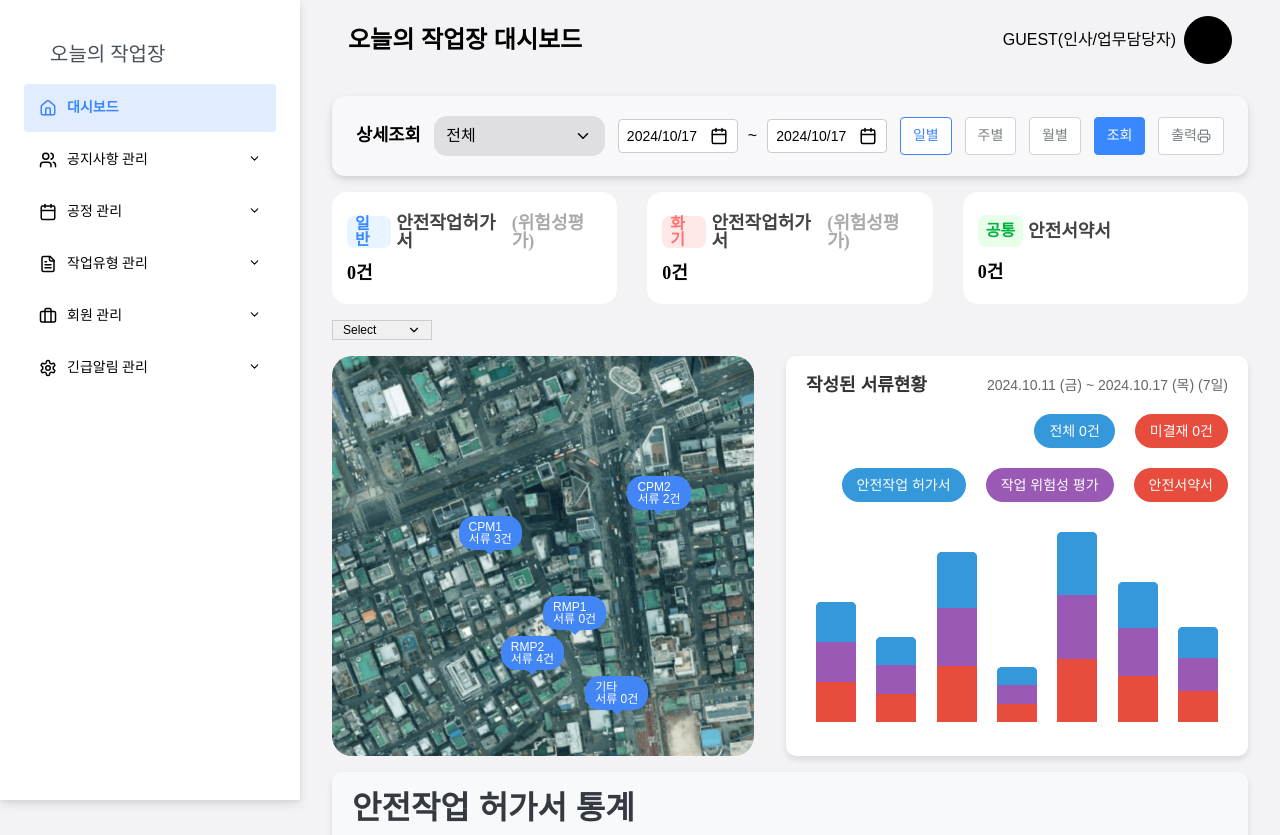
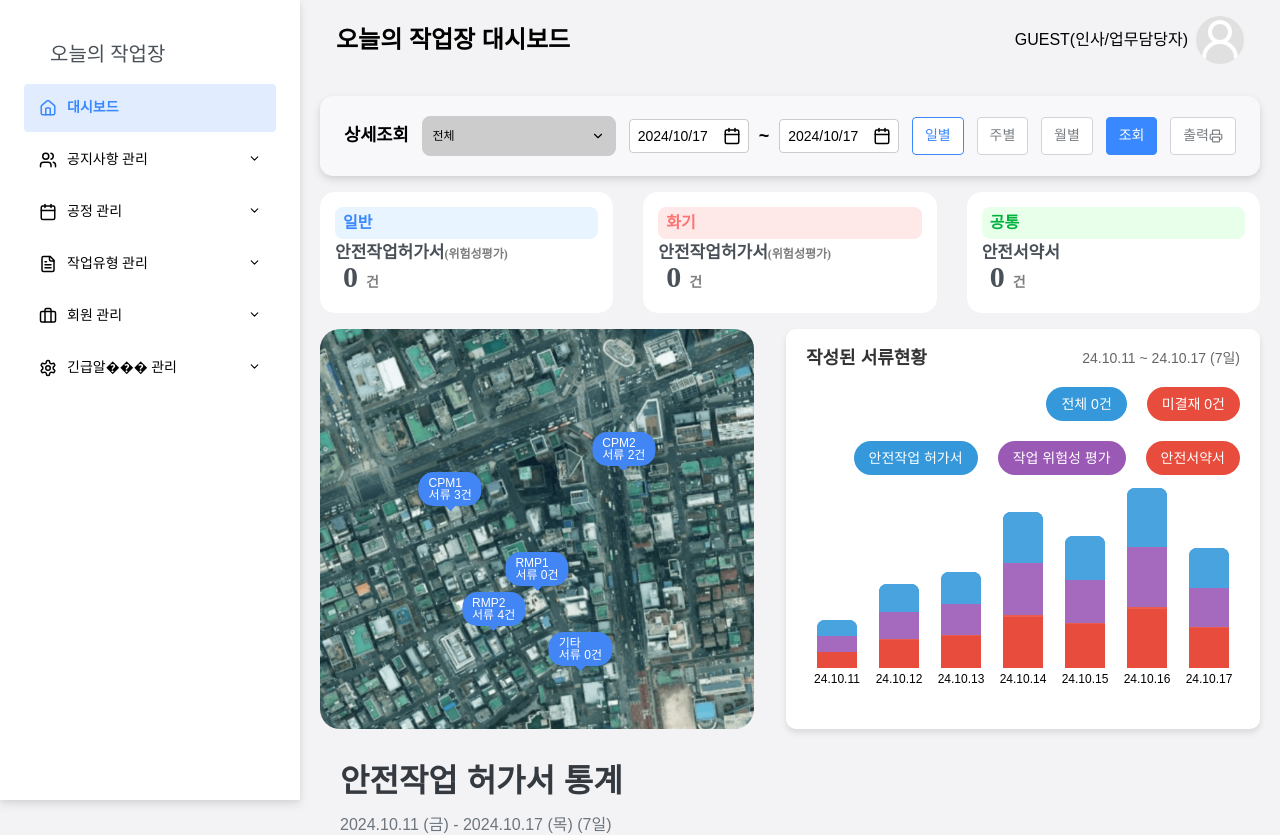
Before and after one commit to youngTkim/AdminMockUp, a React (Create React App) app: page / in a window 1280 px wide. Shown: the top 835 px of the page. Built offline with nearby package versions, Linux system fonts and the light colour scheme; a web font is replaced by a local one.

Commit message:
최종완료

```diff
--- a/src/App.js
+++ b/src/App.js
@@ -13,50 +13,8 @@ import ProcessWorkingReport from "./Process/WorkingReport";
 import ProcessWorkingToday from "./Process/WorkingToday";
 import WorkerApproval from "./Worker/Approval";
 import WorkerAttendance from "./Worker/Attendance";
-const AccordionContainer = styled.div`
-  display: flex;
-  flex-direction: column;
-  font-size: 20px;
-  width: 100%;
-`;
 
-const AccordionItem = styled.div`
-  border-bottom: 1px solid #e0e0e0;
-  margin-bottom: 4px;
-`;
 
-const AccordionHeader = styled.div`
-  display: flex;
-  justify-content: space-between;
-  align-items: center;
-  border-radius: 4px;
-  padding: 15px;
-  cursor: pointer;
-  background-color: ${(props) => (props.isOpen ? "black" : "")};
-  transition: 0.5s ease;
-  &:hover {
-    background-color: #e9ecef;
-  }
-`;
-
-const AccordionContent = styled.div`
-  padding: 0 15px;
-  max-height: ${(props) => (props.isOpen ? "1000px" : "0")};
-  overflow: hidden;
-  transition: 0.5s ease;
-  > ul {
-    li {
-      display: flex;
-      align-items: center;
-      overflow: hidden;
-      padding: 1rem;
-    }
-  }
-`;
-
-const AccordionIcon = styled.span`
-  margin-left: 10px;
-`;
 
 const AppContainer = styled.div`
   width: 100%;
@@ -64,15 +22,13 @@ const AppContainer = styled.div`
   background-color: #f3f3f5;
 `;
 
-const ContentContainer = styled.main`
-  width: 100%;
-`;
+
 
 function App() {
   return (
     <AppContainer>
       <Sidebar></Sidebar>
-      <ContentContainer>
+
         <Routes>
           <Route path="/" element={<DashBoard />} />
           <Route path="/notice/list" element={<NoticeList />} />
@@ -98,7 +54,7 @@ function App() {
           <Route path="/worker/attendance" element={<WorkerAttendance />} />
         </Routes>
 
-      </ContentContainer>
+
     </AppContainer>
   );
 }
--- a/src/BarChartComponent.js
+++ b/src/BarChartComponent.js
@@ -44,35 +44,79 @@ const Stat = styled.div`
 
 const BarChart = styled.div`
   display: flex;
+  justify-content: space-between;
+  align-items: flex-end;
+  height: 200px;
+  width: 100%;
+  padding-bottom: 10px;
+
+  @media (max-width: 1000px) {
     justify-content: space-around;
-  align-items: flex-end;
-  height: 200px;  // 300px에서 400px로 증가
+  }
 `;
 
 const Bar = styled.div`
   width: 40px;
   background-color: #3498db;
-  border-radius: 5px 5px 0 0;
+  border-radius: 8px 8px 0 0;
   position: relative;
+  transition: width 0.3s ease-in-out, height 0.3s ease-in-out;
   overflow: hidden;
 
-  &::before, &::after {
+  @media (max-width: 1000px) {
+    width: 30px;
+  }
+
+  @media (max-width: 900px) {
+    width: 25px;
+  }
+
+  @media (max-width: 800px) {
+    width: 20px;
+    border-radius: 6px 6px 0 0;
+  }
+
+  &::before {
+    content: '';
+    position: absolute;
+    top: 0;
+    left: 0;
+    right: 0;
+    bottom: 0;
+    background: rgba(255, 255, 255, 0.1);
+    border-radius: inherit;
+  }
+
+  &::after {
     content: '';
     position: absolute;
     width: 100%;
     left: 0;
-  }
-
-  &::before {
-    height: 33%;
-    bottom: 33%;
-    background-color: #9b59b6;
-  }
-
-  &::after {
     height: 33%;
     bottom: 0;
     background-color: #e74c3c;
+  }
+`;
+
+const BarContainer = styled.div`
+  display: flex;
+  flex-direction: column;
+  align-items: center;
+  flex-shrink: 1;
+  width: calc(100% / 7); // 7개의 막대가 있다고 가정
+
+  @media (max-width: 1000px) {
+    width: calc(100% / 7 - 10px);
+  }
+`;
+
+const BarDate = styled.div`
+  margin-top: 5px;
+  font-size: 12px;
+  text-align: center;
+
+  @media (max-width: 900px) {
+    font-size: 10px;
   }
 `;
 
@@ -104,11 +148,34 @@ const BarChartComponent = () => {
     return { display: 'none' };
   };
 
+  const maxBarHeight = 180; // 최대 막대 높이 설정 (px)
+  const barValues = [80, 140, 160, 260, 220, 300, 200];
+  const maxValue = Math.max(...barValues);
+
+  const getScaledHeight = (value) => {
+    return (value / maxValue) * maxBarHeight;
+  };
+
+  const getLastSevenDays = () => {
+    const dates = [];
+    for (let i = 6; i >= 0; i--) {
+      const date = new Date();
+      date.setDate(date.getDate() - i);
+      const year = date.getFullYear().toString().slice(-2); // 년도의 마지막 두 자리
+      const month = (date.getMonth() + 1).toString().padStart(2, '0');
+      const day = date.getDate().toString().padStart(2, '0');
+      dates.push(`${year}.${month}.${day}`);
+    }
+    return dates;
+  };
+
+  const dates = getLastSevenDays();
+
   return (
     <ChartContainer>
       <Header>
         <Title>작성된 서류현황</Title>
-        <DateRange>2024.10.11 (금) ~ 2024.10.17 (목) (7일)</DateRange>
+        <DateRange>{`${dates[0]} ~ ${dates[6]} (7일)`}</DateRange>
       </Header>
       <Stats>
         <Stat bgColor="#3498db" onClick={() => handleFilterClick('all')}>전체 0건</Stat>
@@ -120,19 +187,24 @@ const BarChartComponent = () => {
         <Stat bgColor="#e74c3c" >안전서약서</Stat>
       </Stats>
       <BarChart ref={chartRef}>
-        {[120, 85, 170, 55, 190, 140, 95].map((height, index) => (  // 랜덤으로 200 이하의 값으로 변경
+        {barValues.map((value, index) => (
+          <BarContainer key={index}>
             <Bar
-            key={index}
               className="bar"
               style={{
-              height: activeFilter === 'all' ? `${height}px` : `${height / 3}px`,
-              transition: 'height 0.3s ease-in-out'
+                height: activeFilter === 'all'
+                  ? `${getScaledHeight(value)}px`
+                  : `${getScaledHeight(value) / 3}px`,
+                transition: 'height 0.3s ease-in-out, width 0.3s ease-in-out',
+                borderRadius: '8px 8px 0 0',
               }}
             >
               <div style={{ ...getBarStyle('permit'), backgroundColor: '#3498db' }} />
               <div style={{ ...getBarStyle('assessment'), backgroundColor: '#9b59b6' }} />
               <div style={{ ...getBarStyle('pledge'), backgroundColor: '#e74c3c' }} />
             </Bar>
+            <BarDate>{dates[index]}</BarDate>
+          </BarContainer>
         ))}
       </BarChart>
     </ChartContainer>
--- a/src/ConstructionSiteMap.js
+++ b/src/ConstructionSiteMap.js
@@ -4,11 +4,20 @@ import styled from 'styled-components';
 const MapContainer = styled.div`
   position: relative;
   width: 100%;
-  height: auto;
+  height: 100%; // 부모 요소의 높이에 맞춤
   background-image: url('/image/map.png');
   background-size: cover;
   background-position: center;
   border-radius: 20px;
+  overflow: hidden; // 내용이 넘치는 경우 숨김
+
+  @media (max-width: 700px) {
+    aspect-ratio: 16 / 9; // 16:9 비율 유지
+  }
+
+  @media (max-width: 300px) {
+    display: none; // 300px 이하에서 숨김
+  }
 `;
 
 const Marker = styled.div`
@@ -19,6 +28,8 @@ const Marker = styled.div`
   border-radius: 15px;
   font-size: 12px;
   cursor: pointer;
+  transform: translate(-50%, -50%);
+
   &:after {
     content: '';
     position: absolute;
@@ -31,9 +42,21 @@ const Marker = styled.div`
     border-top: 5px solid #4285F4;
     transform: translateX(-50%);
   }
+
+  @media (max-width: 700px) {
+    font-size: 10px;
+    padding: 3px 6px;
+
+    &:after {
+      border-left-width: 3px;
+      border-right-width: 3px;
+      border-top-width: 3px;
+      bottom: -3px;
+    }
+  }
 `;
 
-const ConstructionSiteMap = () => {
+const ConstructionSiteMap = ({ className }) => {
   // 작업장 데이터 (예시)
   const workplaces = [
     { name: 'CPM1', left: '30%', top: '40%', documents: 3 },
@@ -45,7 +68,7 @@ const ConstructionSiteMap = () => {
   ];
 
   return (
-    <MapContainer>
+    <MapContainer className={className}>
       {workplaces.map((workplace, index) => (
         <Marker
           key={index}
--- a/src/DropDown.js
+++ b/src/CustomDropdown.js
@@ -5,6 +5,7 @@ import { ChevronDown, ChevronUp } from "lucide-react";
 const DropdownContainer = styled.div`
   position: relative;
   width: 100px;
+  flex:1;
 `;
 
 const DropdownHeader = styled.div`
@@ -12,30 +13,32 @@ const DropdownHeader = styled.div`
   justify-content: space-between;
   align-items: center;
   padding: 0 10px;
-  height: 20px;
-  background-color: #f0f0f0;
-  border: 1px solid #ccc;
+  height: 40px;
+  background-color: #ccc;
   cursor: pointer;
   font-size: 12px;
+  border: 1px solid #ccc;
+  border-radius: 8px;
 `;
 
-const DropdownListContainer = styled.div`
+const DropdownContent = styled.div`
   position: absolute;
-  top: 100%;
+  top: 0;
   left: 0;
   width: 100%;
   background-color: white;
   border: 1px solid #ccc;
-  border-top: none;
-  max-height: 150px;
-  overflow-y: auto;
+  border-radius: 4px;
+  overflow: hidden;
   z-index: 1000;
 `;
 
 const DropdownList = styled.ul`
-  padding: 0;
+  padding: 20px 0 0;  // Add top padding to make space for the header
   margin: 0;
   list-style-type: none;
+  max-height: 150px;
+  overflow-y: auto;
 `;
 
 const ListItem = styled.li`
@@ -78,7 +81,7 @@ const CustomDropdown = ({ options, defaultOption }) => {
         {isOpen ? <ChevronUp size={14} /> : <ChevronDown size={14} />}
       </DropdownHeader>
       {isOpen && (
-        <DropdownListContainer>
+        <DropdownContent>
           <DropdownList>
             {options.map((option, index) => (
               <ListItem key={index} onClick={() => handleOptionClick(option)}>
@@ -86,7 +89,7 @@ const CustomDropdown = ({ options, defaultOption }) => {
               </ListItem>
             ))}
           </DropdownList>
-        </DropdownListContainer>
+        </DropdownContent>
       )}
     </DropdownContainer>
   );
--- a/src/DashBoard.js
+++ b/src/DashBoard.js
@@ -1,8 +1,8 @@
 import { useState } from "react";
 import styled from "styled-components";
-import { ChevronDown, Printer } from "lucide-react";
+import { Printer, UserRound } from "lucide-react";
 import DateRangePicker from "./DateRangePicker";
-import CustomDropdown from "./DropDown";
+import CustomDropdown from "./CustomDropdown";
 import WeatherComponent from "./Wheather";
 import NoticeList from "./NoticeList";
 import NewsComponent from "./NewsComponent";
@@ -11,14 +11,21 @@ import SafetyWorkPermitDashboard from "./SafetyWorkPermitDashboard";
 import BarChartComponent from './BarChartComponent';
 import ConstructionSiteMap from './ConstructionSiteMap';
 const DashBoardWrapper = styled.div`
-  padding: 0rem 2rem 0rem 2rem;
-  margin-left: 300px;
+  padding: 0px 20px 0px 320px;
   > div {
     margin-bottom: 1rem;
+  }
+  @media (max-width: 800px) {
+  padding: 80px 20px 0px 20px;
   }
 `;
 
 const DashBoardHeader = styled.div`
+@media (max-width: 800px) {
+pointer-events: none;
+display: none;
+}
+
   display: flex;
   justify-content: space-between;
   align-items: center;
@@ -37,14 +44,13 @@ const DashBoardHeader = styled.div`
     > .profile {
       width: 3rem;
       height: 3rem;
-      background-color: black;
-      border: 1px solid black;
+      background-color: #e0e0e0;
+      align-items: center;
+      justify-content: center;
       border-radius: 50%;
       overflow: hidden;
-      img {
-        position: absolute;
-        top: 0;
-        left: 0;
+      svg{
+        color:white;
         width: 100%;
         height: auto;
         object-fit: cover;
@@ -56,6 +62,7 @@ const DashBoardHeader = styled.div`
 const DashBoardSetter = styled.div`
   display: flex;
   justify-content: space-between;
+  flex-wrap: wrap;
   align-items: center;
   gap: 0.8rem;
   min-height: 5rem;
@@ -63,11 +70,22 @@ const DashBoardSetter = styled.div`
   border-radius: 0.8rem;
   background-color: #f8f8fb;
   box-shadow: 0 4px 10px rgba(0, 0, 0, 0.1), 0 2px 4px rgba(0, 0, 0, 0.05);
-  > .subtitle {
+
+  > section {
+  display: flex;
+  align-items: center;
+  gap: 0.8rem;
+  }
+
+  > section:first-child {
+  flex-grow: 1;
+  }
+
+   .subtitle {
     font-size: 1.1rem;
     font-weight: 800;
   }
-  > .location {
+  .location {
     display: flex;
     padding: 0.8rem;
     justify-content: space-between;
@@ -104,6 +122,39 @@ const DashBoardSetter = styled.div`
   }
   .print {
   }
+
+  @media (max-width: 500px) {
+    flex-direction: column;
+    align-items: stretch;
+
+    > section {
+      flex-direction: column;
+      align-items: stretch;
+      width: 100%;
+    }
+
+    > section:first-child {
+      .subtitle {
+        display: none;
+      }
+
+      > * {
+        width: 100%;
+        margin-bottom: 0.8rem;
+      }
+    }
+
+    > section:last-child {
+      flex-direction: row;
+      flex-wrap: wrap;
+      justify-content: space-between;
+
+      > * {
+        flex-basis: calc(50% - 0.4rem);
+        margin-bottom: 0.8rem;
+      }
+    }
+  }
 `;
 
 const DashBoardAssessment = styled.div`
@@ -111,6 +162,11 @@ const DashBoardAssessment = styled.div`
   align-items: center;
   gap: 30px;
   justify-content: space-between;
+
+  @media (max-width: 500px) {
+    flex-direction: column;
+    align-items: stretch;
+  }
 
   > article {
     display: flex;
@@ -122,13 +178,18 @@ const DashBoardAssessment = styled.div`
     background-color: #ffffff;
     border-radius: 15px;
     font-family: "Noto Sans kr";
-    font-size: 18px;
+    font-size: 15px;
     font-weight: 700;
+    justify-content: space-between;
+
+    @media (max-width: 500px) {
+      margin-bottom: 15px;
+    }
+
     > div {
       flex: 1;
-      display: flex;
+      flex-wrap:wrap;
       align-items: center;
-      gap: 5px;
       > span:first-of-type {
         display: flex;
         align-items: center;
@@ -136,12 +197,15 @@ const DashBoardAssessment = styled.div`
         font-size: 1rem;
         border-radius: 0.5rem;
         height: 2rem;
+        margin-bottom:5px;
       }
       > span:nth-of-type(2) {
-        color: #434343;
+        color: #4a5058;
+        font-size: 17px;
       }
       > span:nth-of-type(3) {
-        color: #aaa;
+        color: #7d7d7d;
+        font-size: 12px;
       }
     }
     .normal {
@@ -155,6 +219,19 @@ const DashBoardAssessment = styled.div`
     .pledge {
       color: #00b33f;
       background-color: #e8ffea;
+    }
+    > div:last-child {
+      display: flex;
+      align-items: baseline;
+
+      > span:first-child {
+        color: #4a5058;
+        font-size: 30px;
+      }
+      > span:last-child {
+        color: #7d7d7d;
+        font-size: 14px;
+      }
     }
   }
 `;
@@ -234,7 +311,7 @@ img: 'https://storage.todayworkings.com/notice/f55d868e20194776995f4591f146647c.
     title: '08.30 오늘의작업장 앱 업데이트 사전 안내 (필수)',
     date: '2024-09-06 16:41',
     content: `안녕하세요, 오늘의작업장입니다.
-신규 기능 추가에 따른 업데이트가 진행되었음을 안내 드립니다.
+신규 기능 추가에 따른 업데이트가 ��행되었음을 안내 드립니다.
 
 원활한 서비스 사용을 위해
 앱 업데이트를 진행해 주세요!
@@ -269,33 +346,38 @@ img: 'https://storage.todayworkings.com/notice/a6488dbf6ecb402eaa940a18cc97ccc6.
 
 },
 
-
 ];
 
 const SideBySideContainer = styled.div`
   display: flex;
-  flex-direction: column; // 기본적으로 세로 방향으로 배치
+  flex-direction: column;
   gap: 2rem;
   height: auto;
 
   > * {
-    width: 100%; // 각 자식 요소의 너비를 100%로 설정
+    width: 100%;
   }
 
   @media (min-width: 701px) {
-    flex-direction: row; // 501px 이상에서는 가로 방향으로 배치
-    height: 400px;
+    flex-direction: row;
+    height: 400px; // 고정 높이 설정
     > * {
-      width: 0; // 너비를 0으로 설정하여 flex-grow가 제대로 작동하도록 함
+      width: 0;
       flex: 1;
+      overflow: hidden; // 내용이 넘치는 경우 숨김 처리
     }
   }
 `;
 
+const StyledCustomDropdown = styled(CustomDropdown)`
+  border-radius: 8px;
+`;
+
 function DashBoard() {
-  const [curLocation, setCurLocation] = useState("전체");
+  const [curLocation, setCurLocation] = useState("전체"); // 기본값을 "전체"로 설정
   const [calenderType, setCalenderType] = useState("일별");
-  const options = ["Option 1", "Option 2", "Option 3", "Option 4", "Option 5"];
+
+  const locationOptions = ["전체", "본사", "공장A", "공장B", "물류센터"];
 
   return (
     <DashBoardWrapper>
@@ -303,16 +385,24 @@ function DashBoard() {
         <span className="title">오늘의 작업장 대시보드</span>
         <div className="userInfo">
           <label className="position">GUEST(인사/업무담당자)</label>
-          <span className="profile"></span>
+          <span className="profile">
+            <UserRound size={30} />
+          </span>
         </div>
       </DashBoardHeader>
       <DashBoardSetter>
-        <div className="subtitle">상세조회</div>
-        <div className="location">
-          <span>{curLocation}</span>
-          <ChevronDown size={18} />
-        </div>
-        <DateRangePicker calenderType={calenderType} />
+        <section>
+          <div className="subtitle">상세조회</div>
+          <StyledCustomDropdown
+            options={locationOptions}
+            value={curLocation}
+            defaultOption="전체"
+            onChange={(selectedOption) => setCurLocation(selectedOption)}
+
+          />
+          <DateRangePicker calenderType={calenderType} />
+        </section>
+        <section>
         <div
           className={`setter_button ${calenderType === "일별" && "activated"}`}
           onClick={() => {
@@ -342,6 +432,7 @@ function DashBoard() {
           <span>출력</span>
           <Printer size={14} />
         </div>
+        </section>
       </DashBoardSetter>
       <DashBoardAssessment>
         <article>
@@ -350,7 +441,10 @@ function DashBoard() {
             <span>안전작업허가서</span>
             <span>(위험성평가)</span>
           </div>
-          <div>0건</div>
+          <div>
+            <span>0</span>
+            <span>건</span>
+          </div>
         </article>
         <article>
           <div>
@@ -358,19 +452,23 @@ function DashBoard() {
             <span>안전작업허가서</span>
             <span>(위험성평가)</span>
           </div>
-          <div>0건</div>
+          <div>
+            <span>0</span>
+            <span>건</span>
+          </div>
         </article>
         <article>
           <div>
             <span className="pledge">공통</span>
             <span>안전서약서</span>
           </div>
-          <div>0건</div>
+          <div>
+            <span>0</span>
+            <span>건</span>
+          </div>
         </article>
       </DashBoardAssessment>
-      <CustomDropdown options={options} defaultOption="Select" />
       <SideBySideContainer>
-
       <ConstructionSiteMap />
       <BarChartComponent />
       </SideBySideContainer>
--- a/src/DateRangePicker.js
+++ b/src/DateRangePicker.js
@@ -2,32 +2,55 @@ import React, { useEffect, useState } from "react";
 import DatePicker from "react-datepicker";
 import "react-datepicker/dist/react-datepicker.css";
 import styled from "styled-components";
-import { Calendar, CalendarDays } from "lucide-react";
+import { Calendar } from "lucide-react";
 
 const DatePickerContainer = styled.div`
   display: flex;
   align-items: center;
   gap: 10px;
-`;
 
-const StyledDatePicker = styled(DatePicker)`
-  padding: 8px;
-  border: 1px solid #ccc;
-  border-radius: 4px;
-  font-size: 14px;
-  width: 120px;
+  @media (max-width: 350px) {å
+    flex-direction: column;
+    align-items: stretch;
+    > div{
+      display: flex;
+    width: 100%;
+    }
+  }
 `;
 
 const DatePickerWrapper = styled.div`
   position: relative;
 `;
 
+const StyledDatePicker = styled(DatePicker)`
+  padding: 8px 30px 8px 8px;
+  border: 1px solid #ccc;
+  border-radius: 4px;
+  font-size: 14px;
+  width: 120px;
+
+  @media (max-width: 350px) {
+    width: 100%;
+  }
+`;
+
 const CalendarIcon = styled(Calendar)`
   position: absolute;
-  right: 10px;
+  right: 8px;
   top: 50%;
   transform: translateY(-50%);
   pointer-events: none;
+`;
+
+const Separator = styled.span`
+  font-size: 18px;
+  font-weight: bold;
+
+  @media (max-width: 350px) {
+    align-self: center;
+    margin: 5px 0;
+  }
 `;
 
 const DateRangePicker = ({ calenderType }) => {
@@ -65,7 +88,7 @@ const DateRangePicker = ({ calenderType }) => {
         />
         <CalendarIcon size={18} />
       </DatePickerWrapper>
-      <span>~</span>
+      <Separator>~</Separator>
       <DatePickerWrapper>
         <StyledDatePicker
           selected={endDate}
--- a/src/SideBar.js
+++ b/src/SideBar.js
@@ -1,5 +1,5 @@
 import styled from "styled-components";
-import { useNavigate, useLocation } from "react-router-dom";
+import { useLocation } from "react-router-dom";
 import {
   Home,
   Users,
@@ -10,7 +10,7 @@ import {
   ChevronDown,
   ChevronUp,
   Menu,
-  X,
+  UserRound,
 } from "lucide-react";
 import { useEffect, useState } from "react";
 
@@ -26,7 +26,7 @@ const SidebarWrapper = styled.div`
   font-family: "Noto Sans kr";
   transition: transform 0.3s ease-in-out;
 
-  @media (max-width: 500px) {
+  @media (max-width: 800px) {
     transform: ${({ isOpen }) => (isOpen ? 'translateX(0)' : 'translateX(-100%)')};
     width: 100%;
     z-index: 1000;
@@ -55,9 +55,17 @@ const HeaderBar = styled.div`
   justify-content: space-between;
   z-index: 100;
 
-  @media (max-width: 500px) {
+  @media (max-width: 800px) {
     display: flex;
   }
+`;
+
+const CenteredTitle = styled.div`
+  position: absolute;
+  left: 50%;
+  transform: translateX(-50%);
+  font-size: 18px;
+  font-weight: 600;
 `;
 
 const HamburgerButton = styled.button`
@@ -120,8 +128,76 @@ const AccordionIcon = styled.span`
   margin-left: 10px;
 `;
 
+const DashBoardHeader = styled.div`
+  @media (max-width: 800px) {
+    pointer-events: none;
+    opacity: 0;
+  }
+  display: flex;
+  justify-content: space-between;
+  align-items: center;
+  padding: 1rem;
+  > .title {
+    font-size: 1.5rem;
+    font-weight: 600;
+  }
+  > .userInfo {
+    display: flex;
+    align-items: center;
+    > .position {
+      margin-right: 0.5rem;
+    }
+    > .profile {
+      width: 3rem;
+      height: 3rem;
+      background-color: #ccc; // Changed from black to a lighter color
+      border: 1px solid #ccc;
+      border-radius: 50%;
+      overflow: hidden;
+      img {
+        width: 100%;
+        height: 100%;
+        object-fit: cover;
+      }
+    }
+  }
+`;
+
+const UserInfo = styled.div`
+  display: flex;
+  align-items: center;
+  gap: 0.5rem;
+
+  .userName {
+    font-size: 14px;
+    font-weight: 500;
+      @media (max-width: 350px) {
+      display: none;
+    }
+  }
+
+  .userProfile {
+    width: 2rem;
+    height: 2rem;
+    border-radius: 50%;
+    background-color: #ccc;
+    overflow: hidden;
+
+    img {
+      width: 100%;
+      height: 100%;
+      object-fit: cover;
+    }
+    svg{
+        color:white;
+        width: 100%;
+        height: auto;
+        object-fit: cover;
+    }
+  }
+`;
+
 function Sidebar() {
-  const navigate = useNavigate();
   const { pathname } = useLocation();
   const [isOpen, setIsOpen] = useState(false);
   const [openIndex, setOpenIndex] = useState(0);
@@ -197,7 +273,7 @@ function Sidebar() {
       ],
     },
     {
-      title: "긴급알림 관리",
+      title: "긴급알��� 관리",
       index: "5",
       icon: <Settings size={18} />,
       content: [
@@ -229,8 +305,13 @@ function Sidebar() {
         <HamburgerButton onClick={toggleSidebar}>
           <Menu size={24} />
         </HamburgerButton>
-        <div>오늘의 작업장</div>
-        <div></div> {/* 오른쪽 여백을 위한 빈 div */}
+        <CenteredTitle>오늘의 작업장</CenteredTitle>
+        <UserInfo>
+          <span className="userName">GUEST</span>
+          <div className="userProfile">
+            <UserRound size={30} />
+          </div>
+        </UserInfo>
       </HeaderBar>
       <SidebarWrapper isOpen={isOpen}>
         <div className="title">
@@ -241,7 +322,7 @@ function Sidebar() {
         </div>
         <AccordionContainer>
           {Items.map((props, idx) => {
-            const { key, title, index, icon, content } = props;
+            const { key, title, icon, content } = props;
             return (
               <AccordionItem key={key}>
                 <AccordionHeader
```
Also changed, not shown: src/SafetyWorkPermitDashboard.js (+17 -5 lines). Lines whose indentation alone changed are shown as unchanged.
